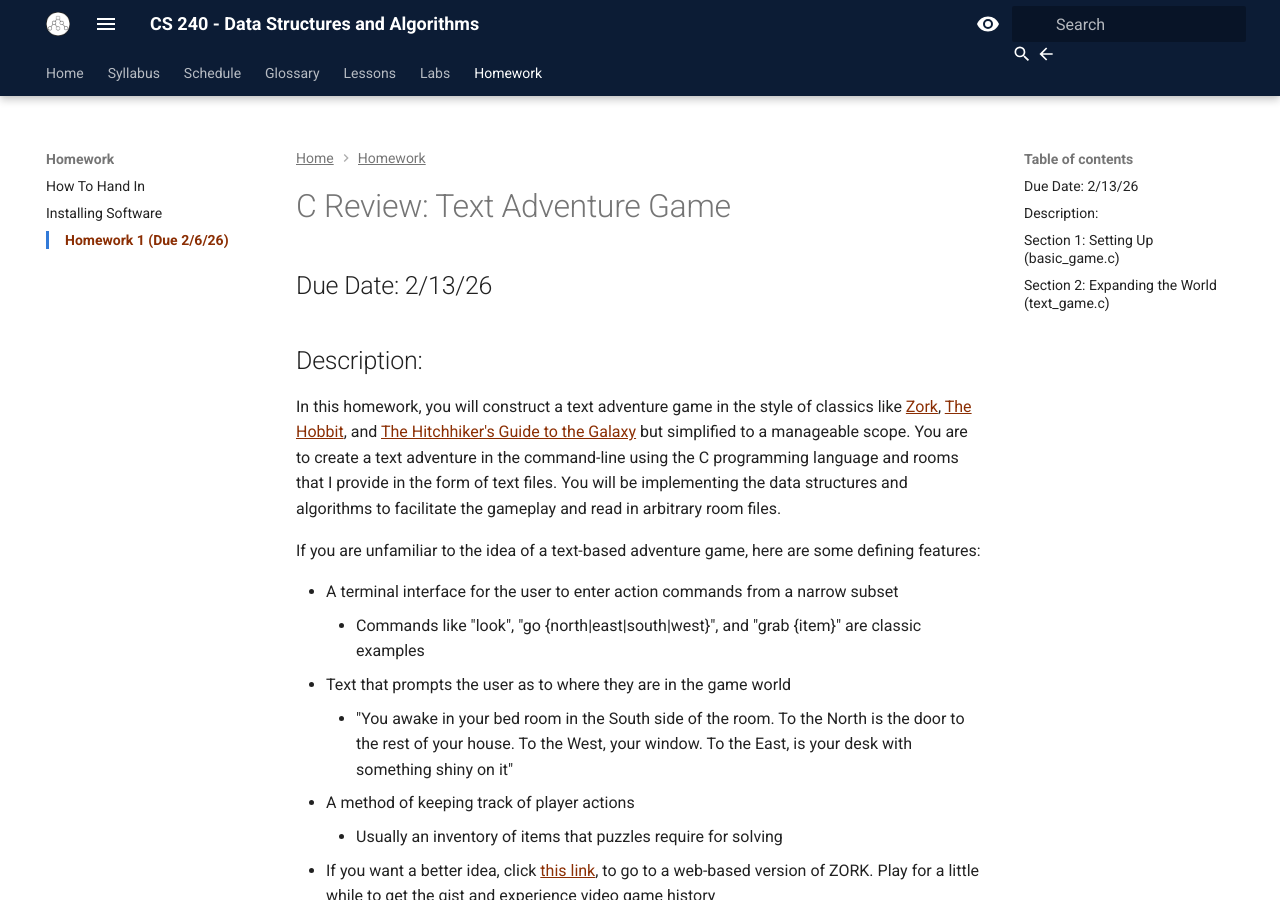
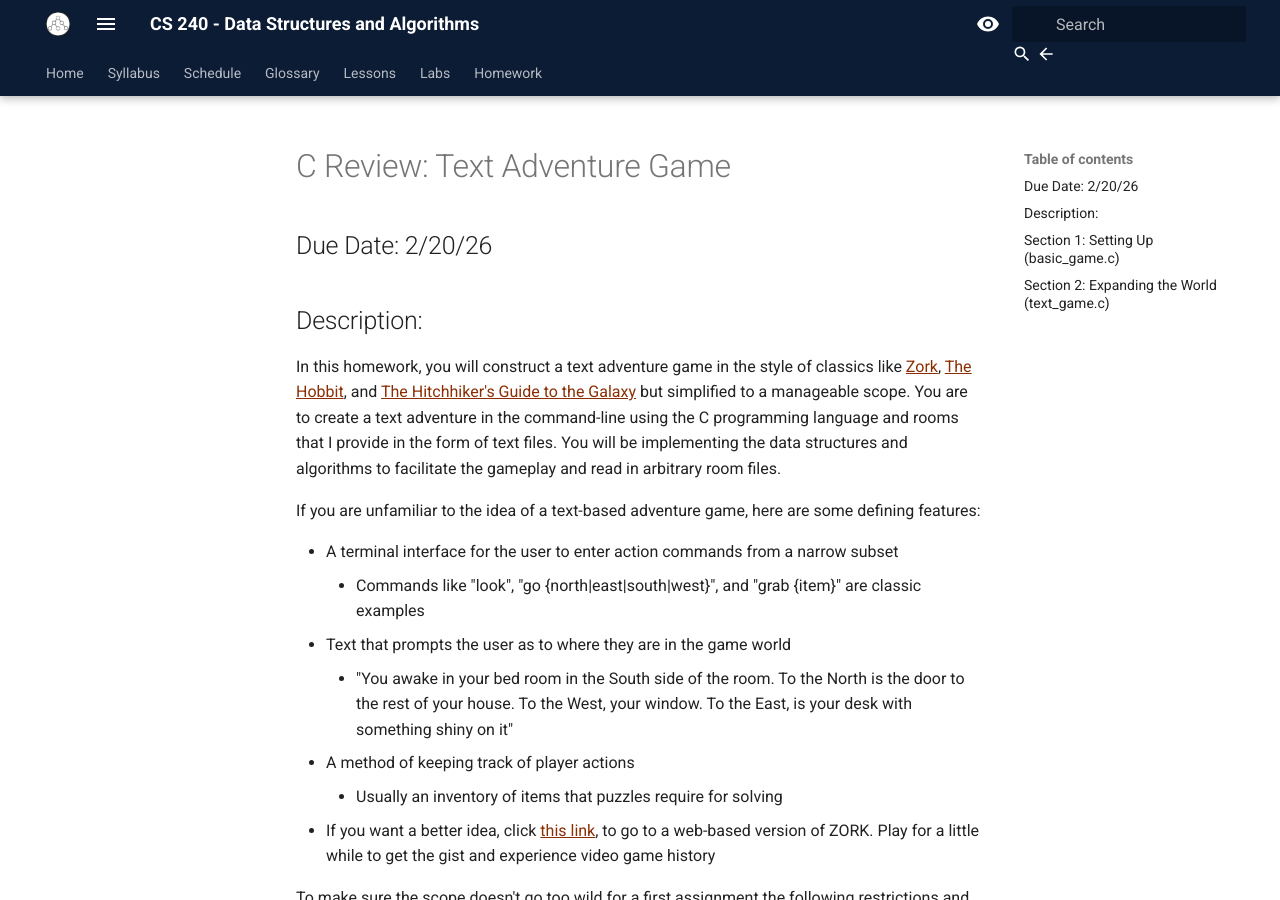
Before and after one commit to szwakoj/CS240, an MkDocs documentation site: the page built from docs/homework/1_c_review.md, in a window 1280 px wide and 900 px high. Built offline with MkDocs 1.6.1 and Material for MkDocs 9.7.7, drawn with Linux system fonts in a browser that asks for light colours.

Commit message:
Updated HW1 due dates

```diff
--- a/docs/homework/1_c_review.md
+++ b/docs/homework/1_c_review.md
@@ -1,5 +1,5 @@
 # C Review: Text Adventure Game
-## Due Date: 2/13/26
+## Due Date: 2/20/26
 
 ## Description:
 In this homework, you will construct a text adventure game in the style of classics like [Zork](https://en.wikipedia.org/wiki/Zork), [The Hobbit](https://en.wikipedia.org/wiki/The_Hobbit_(1982_video_game)), and [The Hitchhiker's Guide to the Galaxy](https://en.wikipedia.org/wiki/The_Hitchhiker%27s_Guide_to_the_Galaxy_(video_game)) but simplified to a manageable scope. You are to create a text adventure in the command-line using the C programming language and rooms that I provide in the form of text files. You will be implementing the data structures and algorithms to facilitate the gameplay and read in arbitrary room files.
--- a/mkdocs.yml
+++ b/mkdocs.yml
@@ -58,4 +58,4 @@ nav:
   - Homework:
     - How To Hand In: homework/how_to_hand_in.md
     - Installing Software: homework/gcc_install.md
-    - Homework 1 (Due 2/6/26): homework/1_c_review.md
+#    - Homework 1 (Due 2/20/26): homework/1_c_review.md
```
